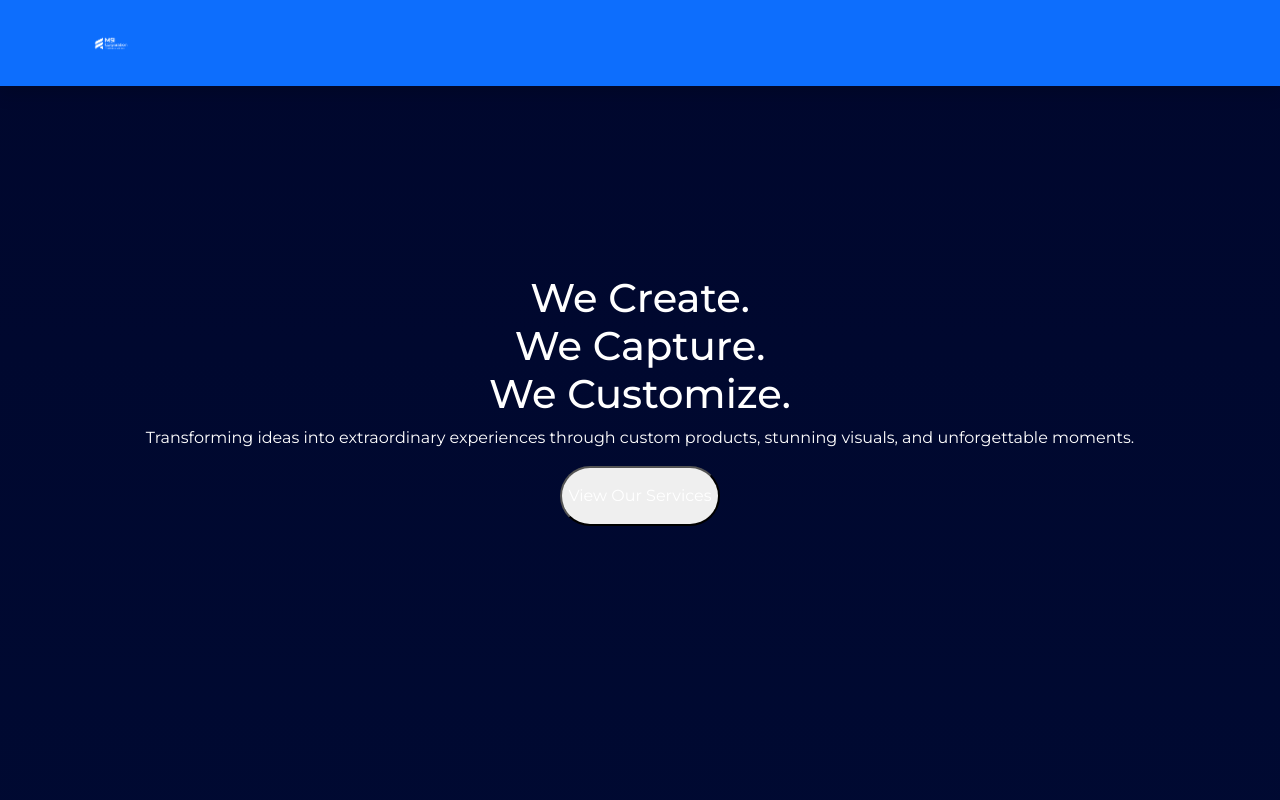
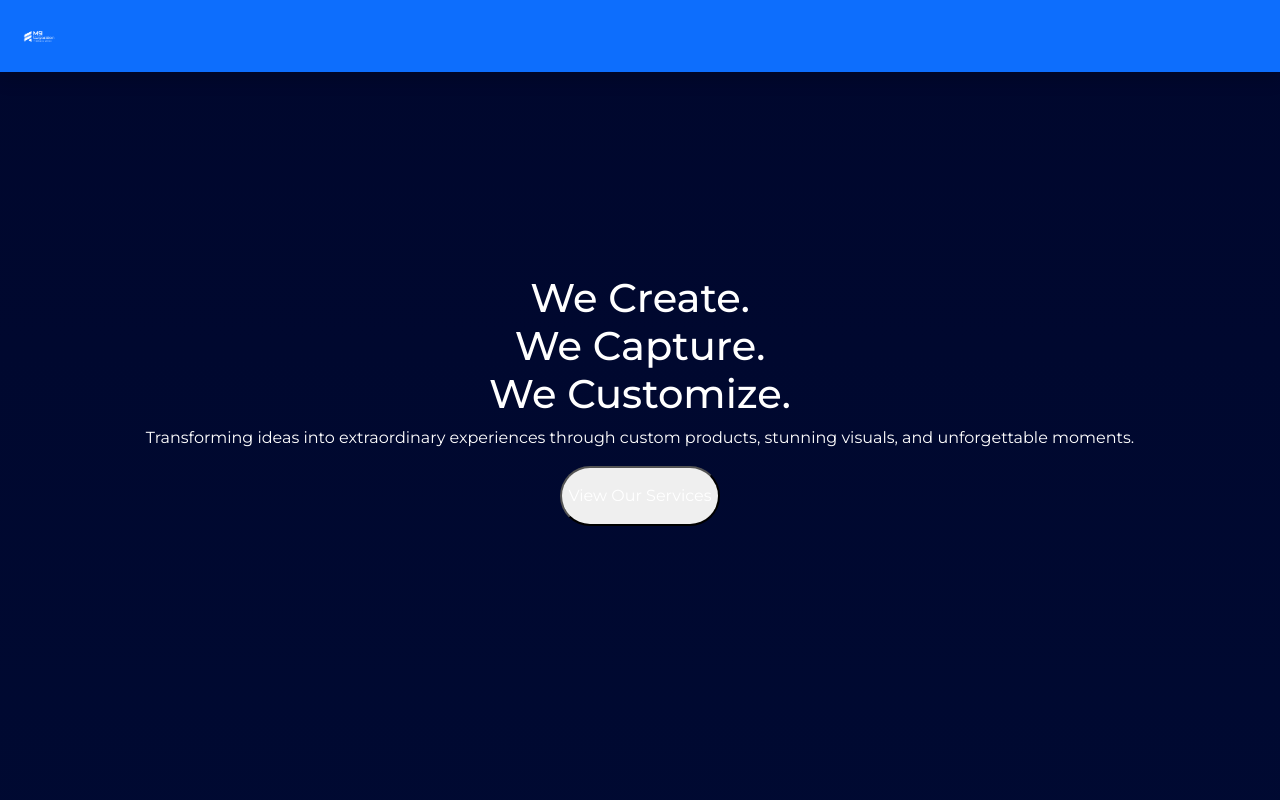
Before and after one commit to Yrysbaev/msi-corp, a Next.js app: page / in a window 1280 px wide. Shown: the top 800 px of the page. Built offline with nearby package versions, Linux system fonts and the light colour scheme.

Commit message:
Fixed the logo

```diff
--- a/src/app/components/Logo.tsx
+++ b/src/app/components/Logo.tsx
@@ -7,24 +7,21 @@ import { motion } from 'framer-motion'
 interface LogoProps {
   className?: string
   size?: 'small' | 'medium' | 'large'
+  withText?: boolean // Optional: include text like "MSI Corporation"
 }
 
 const sizes = {
-  small: { width: 120, height: 36 },
-  medium: { width: 160, height: 48 },
-  large: { width: 200, height: 60 },
+  small: { width: 32, height: 32 },
+  medium: { width: 40, height: 40 },
+  large: { width: 56, height: 56 },
 }
 
-export default function Logo({ className = '', size = 'medium' }: LogoProps) {
+export default function Logo({ className = '', size = 'medium', withText = false }: LogoProps) {
   const dimensions = sizes[size]
 
   return (
-    <Link href="/">
-      <motion.div
-        whileHover={{ scale: 1.05 }}
-        whileTap={{ scale: 0.95 }}
-        className={`relative ${className}`}
-      >
+    <Link href="/" aria-label="Go to homepage">
+
         <Image
           src="/images/logos/msi-logo.png"
           alt="MSI Corporation Logo"
@@ -33,7 +30,7 @@ export default function Logo({ className = '', size = 'medium' }: LogoProps) {
           priority
           className="object-contain"
         />
-      </motion.div>
+
     </Link>
   )
 }
--- a/src/app/components/Navigation.tsx
+++ b/src/app/components/Navigation.tsx
@@ -13,10 +13,10 @@ const navigation = [
 
 export default function Navigation() {
   return (
-    <nav className="navbar navbar-expand-md navbar-dark bg-primary fixed-top shadow">
-      <div className="container-fluid">
+    <nav className="navbar navbar-expand-md navbar-dark bg-primary fixed-top shadow py-2">
+      <div className="container-fluid align-items-center">
         <Link href="/" legacyBehavior>
-          <a className="navbar-brand d-flex align-items-center">
+          <a className="navbar-brand d-flex align-items-center p-0 m-0">
             <Logo size="large" />
           </a>
         </Link>
@@ -24,10 +24,10 @@ export default function Navigation() {
           <span className="navbar-toggler-icon"></span>
         </button>
         <div className="collapse navbar-collapse" id="mainNavbar">
-          <ul className="navbar-nav ms-auto mb-2 mb-md-0">
+          <ul className="navbar-nav ms-auto mb-2 mb-md-0 align-items-center">
             {navigation.map((item) => (
               <li className="nav-item" key={item.name}>
-                <a className="nav-link fw-bold text-uppercase px-3" href={item.href}>
+                <a className="nav-link fw-bold text-uppercase px-3 py-0" href={item.href}>
                   {item.name}
                 </a>
               </li>
--- a/src/app/sections/About.tsx
+++ b/src/app/sections/About.tsx
@@ -24,7 +24,7 @@ export default function About() {
             <div className="bg-strong-blue p-6 rounded-lg">
               <h3 className="text-xl font-bold mb-3 text-white">Our Vision</h3>
               <p className="text-light-blue italic">
-                "Visionary Works that Connect, Express, and Inspire."
+                &ldquo;Visionary Works that Connect, Express, and Inspire.&rdquo;
               </p>
             </div>
           </motion.div>
--- a/src/app/sections/Contact.tsx
+++ b/src/app/sections/Contact.tsx
@@ -18,7 +18,7 @@ export default function Contact() {
               Get in Touch
             </h2>
             <p className="text-light-blue text-lg">
-              Ready to start your next project? We'd love to hear from you.
+              Ready to start your next project? We&apos;d love to hear from you.
             </p>
           </div>
 
```
